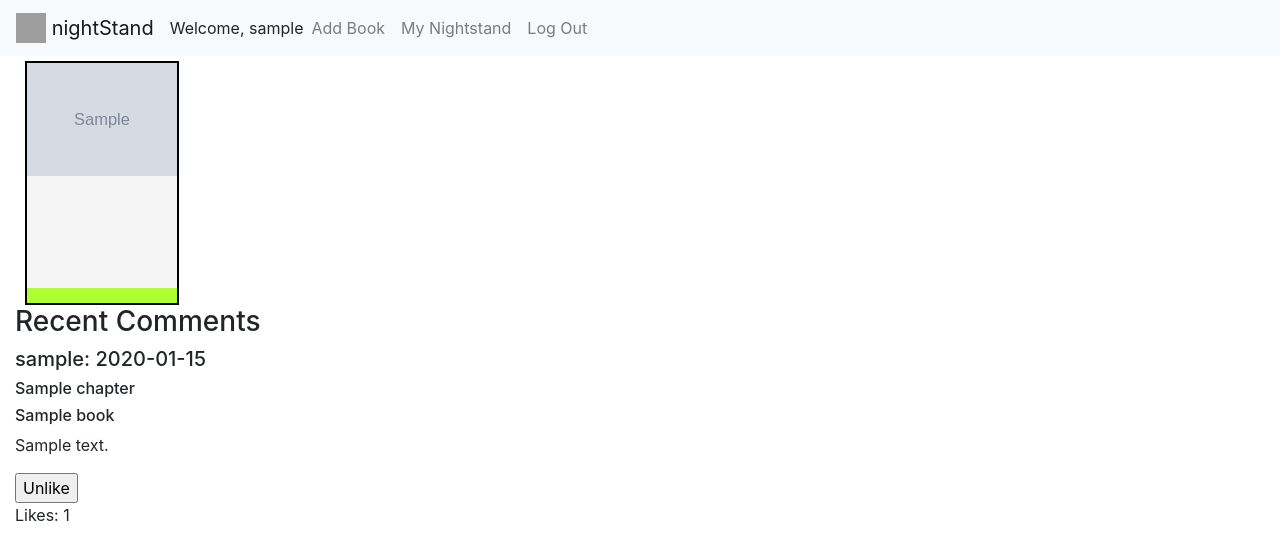
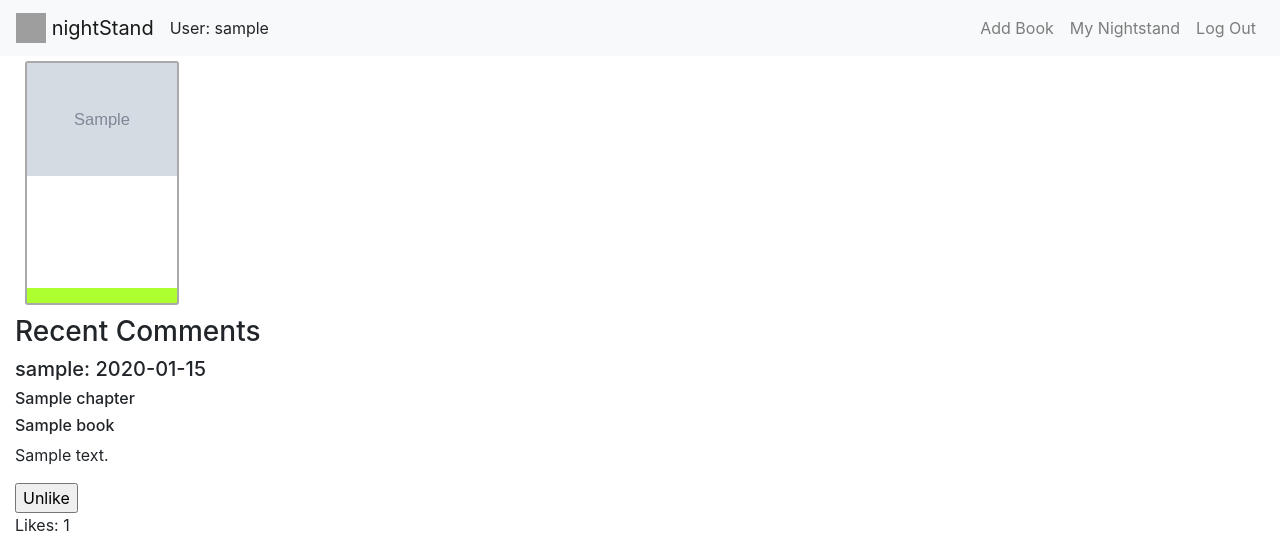
Before and after one commit to joshdbarton/nightstand-capstone, a Django app: page /dashboard/ in a window 1280 px wide. Shown: the top 543 px of the page. Run offline with Django 3.2, Linux system fonts and the light colour scheme; a user stored in the database is signed in; tables that the repository leaves empty hold one stand-in row (values such as "Sample post"); grey boxes marked "Sample" are stand-in pictures; some libraries are stand-ins or nearby versions; grey boxes are pictures that could not be loaded.

Commit message:
moving navbar menu items to the right

```diff
--- a/nightstand_dashboard/static/nightstand_dashboard/main.css
+++ b/nightstand_dashboard/static/nightstand_dashboard/main.css
@@ -50,14 +50,15 @@ Group Progress Box
 }
 
 /**************************
-Dashboard
+Dashboard Book Card
 **************************/
 .dashboard-book-card {
-    background-color: whitesmoke;
     width: 154px;
     margin-left: 10px;
+    margin-bottom: 10px;
     color: black;
-    border: solid 2px black;
+    border: solid 2px darkgray;
+    border-radius: 3px;
 
 }
 
@@ -92,5 +93,25 @@ Dashboard
 }
 
 .progress-div {
-    background-color: white;
+    background-color: whitesmoke;
 }
+
+/**************************
+Chapter Card
+**************************/
+
+/**************************
+Comment Card
+**************************/
+
+/**************************
+Dashboard Layout
+**************************/
+
+/**************************
+Book Detail Layout
+**************************/
+
+/**************************
+Group Detail Layout
+**************************/
--- a/nightstand_dashboard/templates/nightstand_dashboard/navbar.html
+++ b/nightstand_dashboard/templates/nightstand_dashboard/navbar.html
@@ -8,8 +8,8 @@
           </button>
     {% if user.is_authenticated %}
     <div class="collapse navbar-collapse" id="navbarSupportedContent">
-                <span>Welcome, {{user.username}}</span>
-        <ul class="navbar-nav mr-auto">
+            <span>User: {{user.username}}</span>
+            <ul class="navbar-nav ml-auto">
                 <li class="nav-item">
                     <a class="nav-link" href="/add_book">Add Book</a>
                 </li>
```
Lines whose indentation alone changed are shown as unchanged.
